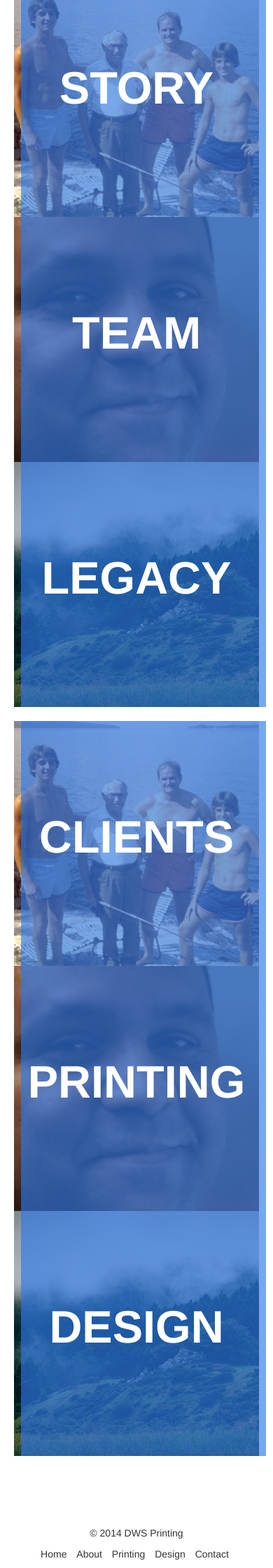
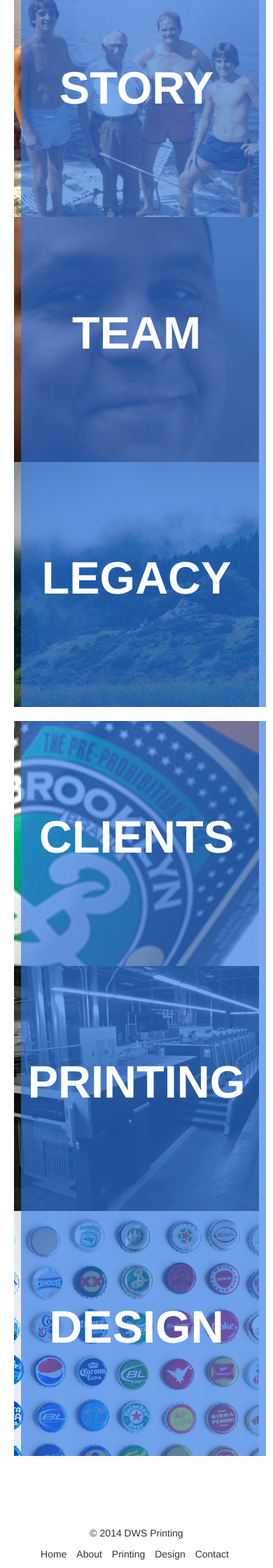
Before and after one commit to moizk/DWS-Jekyll, a Jekyll site: the page built from about.html, in a window 390 px wide. Shown: the part 860-3100 px from the top of the page at 70% size. Built offline with Jekyll 4.4.1, drawn with Linux system fonts in a browser that asks for light colours; nearby versions of some CDN libraries; Markdown is read by kramdown in place of the engine named in the settings.

Commit message:
update about page

```diff
--- a/about.html
+++ b/about.html
@@ -29,19 +29,19 @@ title: About Page
       <br>
       <div clss="row text-center">
         <a href="team.html">
-          <div class="col-sm-4 blue-block text-center">
+          <div class="col-sm-4 story-block text-center">
             <div class="blue-overlay"></div>
             <h5>Story</h5>
           </div>
         </a>
         <a href="team.html">
-          <div class="col-sm-4 red-block text-center">
+          <div class="col-sm-4 team-block text-center">
             <div class="blue-overlay"></div>
             <h5>Team</h5>
           </div>
         </a>
         <a href="team.html">
-          <div class="col-sm-4 purple-block text-center">
+          <div class="col-sm-4 legacy-block text-center">
             <div class="blue-overlay"></div>
             <h5>Legacy</h5>
           </div>
@@ -51,19 +51,19 @@ title: About Page
       <br>
       <div clss="row text-center">
         <a href="team.html">
-          <div class="col-sm-4 blue-block text-center">
+          <div class="col-sm-4 clients-block text-center">
             <div class="blue-overlay"></div>
             <h5>Clients</h5>
           </div>
         </a>
         <a href="team.html">
-          <div class="col-sm-4 red-block text-center">
+          <div class="col-sm-4 printing-block text-center">
             <div class="blue-overlay"></div>
             <h5>Printing</h5>
           </div>
         </a>
         <a href="team.html">
-          <div class="col-sm-4 purple-block text-center">
+          <div class="col-sm-4 design-block text-center">
             <div class="blue-overlay"></div>
             <h5>Design</h5>
           </div>
--- a/css/main.scss
+++ b/css/main.scss
@@ -100,7 +100,7 @@ div.about-page {
   }
 }
 
-div.blue-block {
+div.story-block {
   /* Positioning */
   /* Box-model */
   height: 350px;
@@ -135,7 +135,7 @@ div.blue-block {
   }
 }
 
-div.red-block {
+div.team-block {
   /* Positioning */
   /* Box-model */
   height: 350px;
@@ -171,7 +171,7 @@ div.red-block {
   }
 }
 
-div.purple-block {
+div.legacy-block {
   /* Positioning */
   /* Box-model */
   height: 350px;
@@ -208,6 +208,117 @@ div.purple-block {
   }
 }
 
+div.clients-block {
+  /* Positioning */
+  /* Box-model */
+  height: 350px;
+  /* Typography */
+  line-height: 350px;
+  /* Visual */
+  background-image: url('../img/about/clients.jpg');
+  background-repeat: no-repeat;
+  background-position: center;
+  color: #fff;
+  /* Misc */
+  div.blue-overlay {
+    width: 350px;
+    height: 350px;
+    background-color: rgba(47,121,231, .65);
+    z-index: -51;
+    -webkit-transition: all 400ms ease-in-out;
+       -moz-transition: all 400ms ease-in-out;
+            transition: all 400ms ease-in-out;
+
+    &:hover {
+      background-color: rgba(47,121,231, 0);
+    }
+  }
+  h5 {
+    color: #fff;
+    text-align: center;
+    z-index: 10;
+    margin-top: -220px;
+    font-family: "proxima-nova", Helvetica, arial, sans-serif;
+    font-size: 65px;
+    text-transform: uppercase;
+    font-weight: bold;
+  }
+}
+
+div.printing-block {
+  /* Positioning */
+  /* Box-model */
+  height: 350px;
+  /* Typography */
+  line-height: 350px;
+  /* Visual */
+  background-image: url('../img/about/printing.jpg');
+  background-repeat: no-repeat;
+  background-position: center;
+  color: #fff;
+  /* Misc */
+  div.blue-overlay {
+    width: 350px;
+    height: 350px;
+    background-color: rgba(47,121,231, .65);
+    z-index: -51;
+    -webkit-transition: all 400ms ease-in-out;
+       -moz-transition: all 400ms ease-in-out;
+            transition: all 400ms ease-in-out;
+
+    &:hover {
+      background-color: rgba(47,121,231, 0);
+    }
+  }
+  h5 {
+    color: #fff;
+    text-align: center;
+    z-index: 10;
+    margin-top: -220px;
+    font-family: "proxima-nova", Helvetica, arial, sans-serif;
+    font-size: 65px;
+    text-transform: uppercase;
+    font-weight: bold;
+  }
+}
+
+div.design-block {
+  /* Positioning */
+  /* Box-model */
+  height: 350px;
+  /* Typography */
+  line-height: 350px;
+  /* Visual */
+  background-image: url('../img/about/design.jpg');
+  background-repeat: no-repeat;
+  background-position: center;
+  color: #fff;
+  /* Misc */
+  div.blue-overlay {
+    width: 350px;
+    height: 350px;
+    background-color: rgba(47,121,231, .65);
+    z-index: -51;
+    -webkit-transition: all 400ms ease-in-out;
+       -moz-transition: all 400ms ease-in-out;
+            transition: all 400ms ease-in-out;
+
+    &:hover {
+      background-color: rgba(47,121,231, 0);
+    }
+  }
+  h5 {
+    color: #fff;
+    text-align: center;
+    z-index: 10;
+    margin-top: -220px;
+    font-family: "proxima-nova", Helvetica, arial, sans-serif;
+    font-size: 65px;
+    text-transform: uppercase;
+    font-weight: bold;
+  }
+}
+
 div.footer {
   padding-top: 100px;
 }
```
Also changed, not shown: img/about/clients.jpg (added), img/about/design.jpg (added), img/about/printing.jpg (added).
